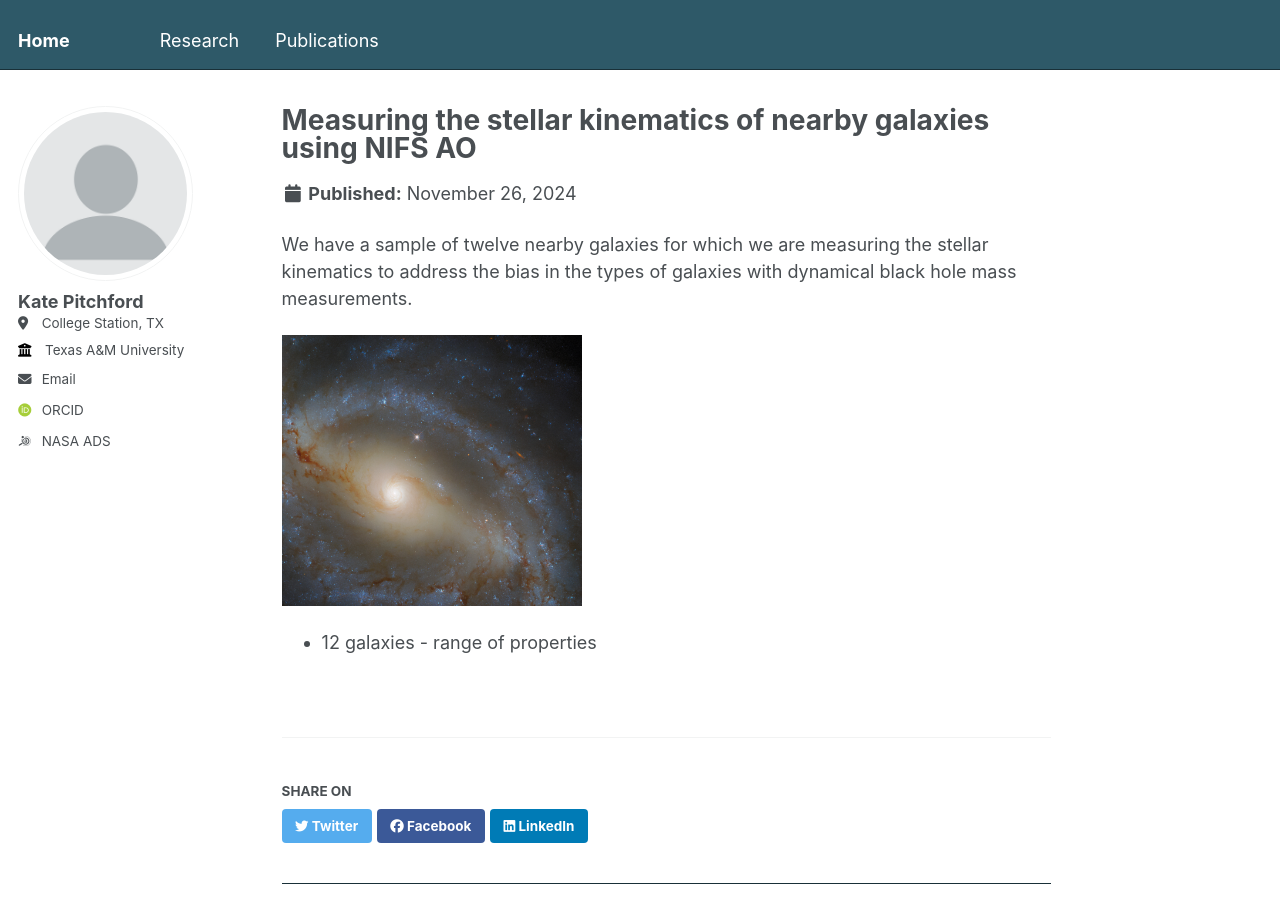
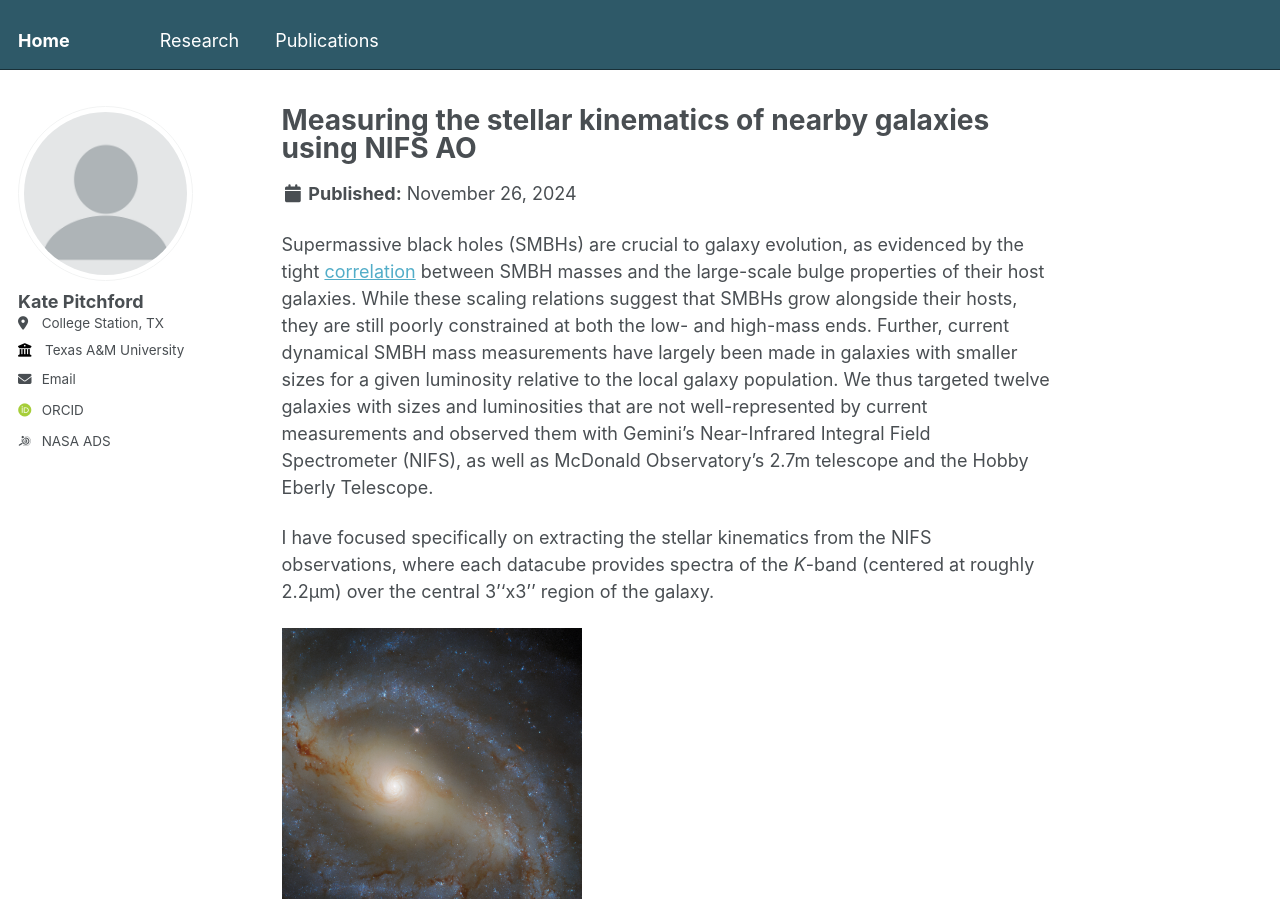
Before and after one commit to lkpitchford/lkpitchford.github.io, a Jekyll site: the page built from _research/portfolio-1.md, in a window 1280 px wide and 900 px high. Built offline with Jekyll 4.4.1, drawn with Linux system fonts in a browser that asks for light colours; some web fonts are replaced.

Commit message:
Update portfolio-1.md
Beginning to add actual description of research.

```diff
--- a/_research/portfolio-1.md
+++ b/_research/portfolio-1.md
@@ -3,9 +3,8 @@ title: "Measuring the stellar kinematics of nearby galaxies using NIFS AO"
 excerpt: "<br/><img src='/images/ngc5921.png' width='500'>"
 collection: research
 ---
+Supermassive black holes (SMBHs) are crucial to galaxy evolution, as evidenced by the tight [correlation](https://www.annualreviews.org/content/journals/10.1146/annurev-astro-082708-101811) between SMBH masses and the large-scale bulge properties of their host galaxies. While these scaling relations suggest that SMBHs grow alongside their hosts, they are still poorly constrained at both the low- and high-mass ends. Further, current dynamical SMBH mass measurements have largely been made in galaxies with smaller sizes for a given luminosity relative to the local galaxy population. We thus targeted twelve galaxies with sizes and luminosities that are not well-represented by current measurements and observed them with Gemini's Near-Infrared Integral Field Spectrometer (NIFS), as well as McDonald Observatory's 2.7m telescope and the Hobby Eberly Telescope.
 
-We have a sample of twelve nearby galaxies for which we are measuring the stellar kinematics to address the bias in the types of galaxies with dynamical black hole mass measurements.
+I have focused specifically on extracting the stellar kinematics from the NIFS observations, where each datacube provides spectra of the *K*-band (centered at roughly 2.2μm) over the central 3''x3'' region of the galaxy.
 
 <img src='/images/ngc5921.png' width='300'>
-
-- 12 galaxies - range of properties
```
